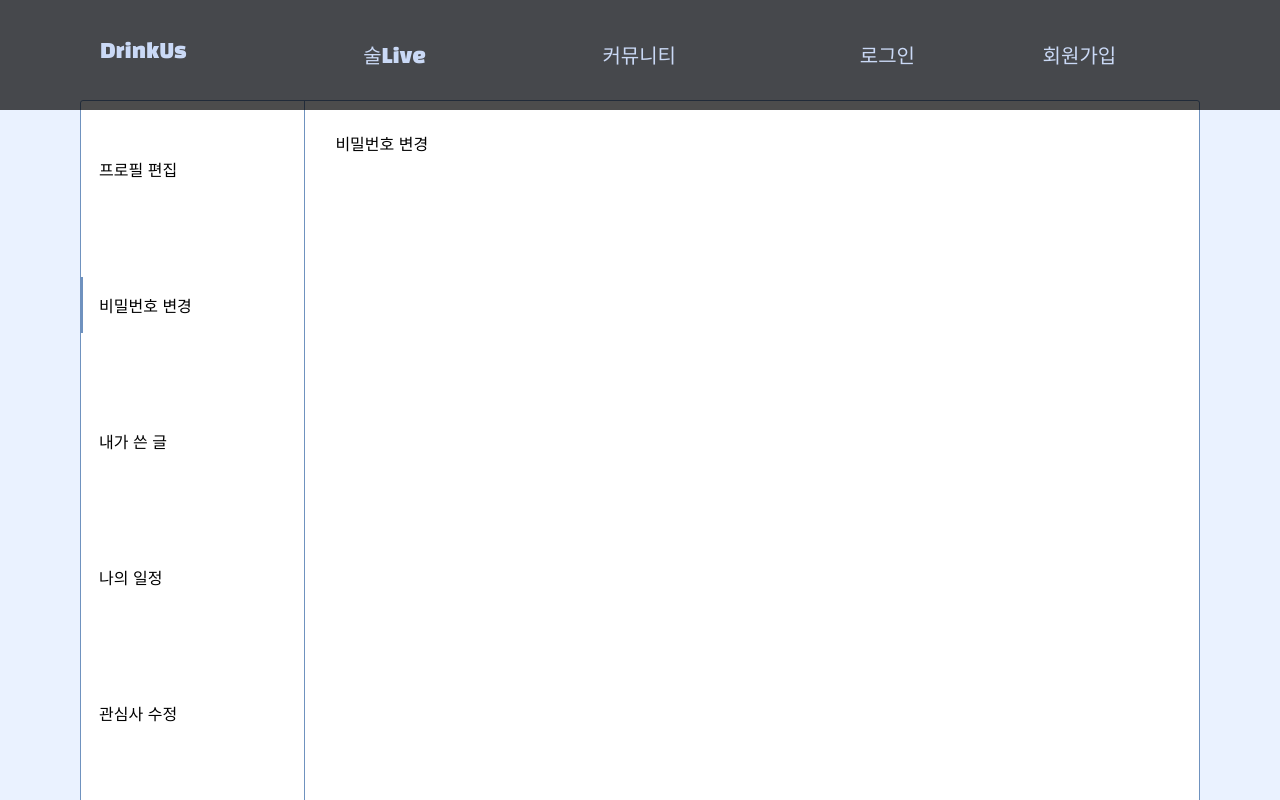
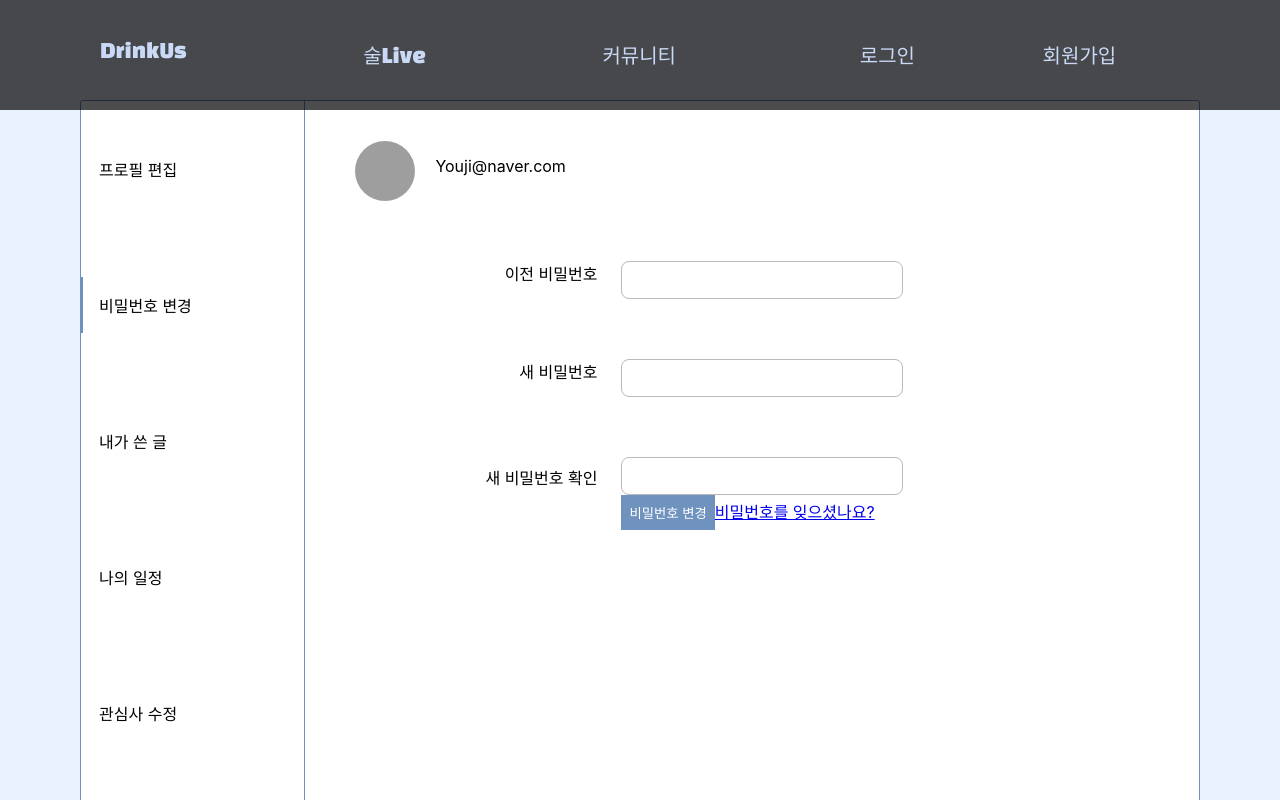
Before and after one commit to minwoo9629/DrinkUs, a React (Create React App) app in the folder FrontEnd/: page /user/edit in a window 1280 px wide. Both pictures are taken after a click on the item "비밀번호 변경". Shown: the top 800 px of the page. Built offline with nearby package versions, Linux system fonts and the light colour scheme; grey boxes are pictures that could not be loaded; the HTML template or start-up script is replaced by a standard one; a web font is replaced by a local one.

Commit message:
Feat : 비밀번호 변경 페이지 추가

```diff
--- a/FrontEnd/src/pages/auth/mypage/EditPassword.js
+++ b/FrontEnd/src/pages/auth/mypage/EditPassword.js
@@ -1,7 +1,139 @@
+import { useRef, useState } from "react";
+import { Link, useNavigate } from "react-router-dom";
 import styled from "styled-components";
+import { changePassword } from "../../../api/AuthAPI";
+import ProfileTitle from "../../../components/auth/ProfileTitle";
+import { BaseFlexColWrapper } from "../../../components/styled/Wrapper";
+import { useDispatch } from "react-redux";
+import { logOut } from "../../../store/actions/user";
+import { FailAlert, SuccessAlert } from "../../../utils/sweetAlert";
 
+const EditPasswordWrapper = styled.div`
+  padding: 30px;
+  display: flex;
+  flex-direction: column;
+`;
+const EditPasswordInputWrapper = styled.div`
+  padding: 30px 0px;
+  display: flex;
+  flex-direction: row;
+  align-items: ${({alginItem})=> alginItem};
+`;
+
+const EditPasswordInput = styled.input`
+  border: 0.5px solid #bab8b8;
+  border-radius: 8px;
+  height: 36px;
+  padding: 0px 20px;
+  width: 240px;
+  margin: 0;
+`;
+
+const EditPasswordButton = styled.button`
+background-color: #6F92BF;
+padding: 8px;
+border: none;
+cursor: pointer;
+color: white;
+`
 const EditPassword = () => {
-  return <div style={{ padding: "30px" }}>비밀번호 변경 </div>;
+  const [state, setState] = useState({
+    previousPassword: "",
+    newPassword: "",
+    confirmNewPassword: "",
+  });
+  const dispatch = useDispatch();
+  const navigate = useNavigate();
+  const previousPasswordInput = useRef();
+  const newPasswordInput = useRef();
+  const confirmNewPasswordInput = useRef();
+
+  const onHandleInput = (e) => {
+    setState({ ...state, [e.target.name]: e.target.value });
+  };
+
+  const onHandleSubmit = async () => {
+
+    if(state.newPassword !== state.confirmNewPassword){
+      FailAlert("새로운 비밀번호가 일치하지 않습니다.")
+      return
+    }
+    if(state.previousPassword.length === 0){
+      previousPasswordInput.current.focus();
+      return;
+    }
+    if(state.newPassword.length === 0){
+      newPasswordInput.current.focus();
+      return
+    }
+    if(state.confirmNewPassword.length === 0){
+      confirmNewPasswordInput.current.focus();
+      return;
+    }
+
+    const data = {
+      userBeforePw: state.previousPassword,
+      userPw: state.newPassword,
+      userCheckPw: state.confirmNewPassword,
+    }
+    const result = await changePassword(data);
+    if(result.status === 200){
+      SuccessAlert("변경된 비밀번호로 재로그인해주세요.")
+      dispatch(logOut());
+      sessionStorage.removeItem("ACCESS_TOKEN");
+      navigate("/",{replace:true})
+
+    }
+  }
+  return (
+    <div style={{ padding: "30px" }}>
+      <ProfileTitle isEdit={false} />
+      <EditPasswordWrapper>
+        <EditPasswordInputWrapper>
+          <div style={{ width: "30%", textAlign: "right", alignItems:"center" }}>이전 비밀번호</div>
+          <div style={{ marginLeft: "24px" }}>
+            <EditPasswordInput
+              onChange={onHandleInput}
+              type="password"
+              name="previousPassword"
+              value={state.previousPassword}
+              ref={previousPasswordInput}
+            />
+          </div>
+        </EditPasswordInputWrapper>
+        <EditPasswordInputWrapper alginItem={"flex-start"}>
+          <div style={{ width: "30%", textAlign: "right", alignItems:"center"}}>새 비밀번호</div>
+          <div style={{ marginLeft: "24px" }}>
+            <EditPasswordInput
+              onChange={onHandleInput}
+              type="password"
+              name="newPassword"
+              value={state.newPassword}
+              ref={newPasswordInput}
+            />
+          </div>
+        </EditPasswordInputWrapper>
+        <EditPasswordInputWrapper>
+          <div style={{ width: "30%", textAlign: "right", paddingTop: "8px"  }}>
+            새 비밀번호 확인
+          </div>
+          <div style={{ marginLeft: "24px", display:"flex", flexDirection:"column", alignItems: "flex-start" }}>
+            <EditPasswordInput
+              onChange={onHandleInput}
+              type="password"
+              name="confirmNewPassword"
+              value={state.confirmNewPassword}
+              ref={confirmNewPasswordInput}
+            />
+            <div>
+            <EditPasswordButton onClick={onHandleSubmit}>비밀번호 변경</EditPasswordButton>
+            <Link to="/findPassword">비밀번호를 잊으셨나요?</Link>
+            </div>
+          </div>
+        </EditPasswordInputWrapper>
+      </EditPasswordWrapper>
+    </div>
+  );
 };
 
 export default EditPassword;
```
